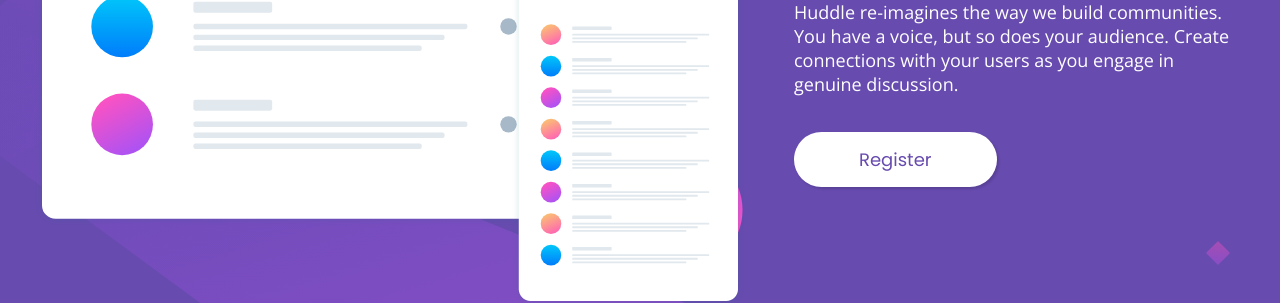
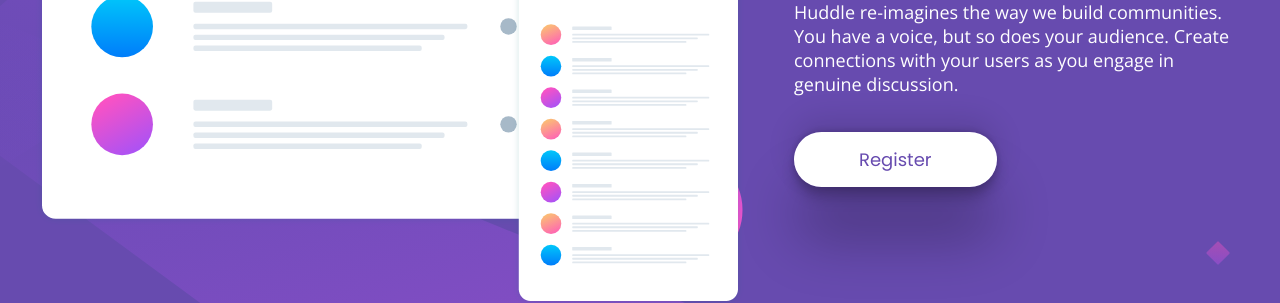
Before and after one commit to flaviafigueredo/huddle-landing-page-with-single-introductory-section-master, a plain HTML site: page index.html in a window 1280 px wide. Shown: the part 353-656 px from the top of the page. Drawn offline with nearby package versions, Linux system fonts and the light colour scheme.

Commit message:
adicionado max-width, min-height e trocado o box-shadow do botão

```diff
--- a/src/css/style.css
+++ b/src/css/style.css
@@ -2,7 +2,7 @@ html {
     background: url(../images/bg-desktop.svg) center center no-repeat;
     background-size: cover;
     background-color: hsl(257, 40%, 49%);
-    height: 100vh;
+    min-height: 100vh;
 }
 
 .header {
@@ -17,6 +17,7 @@ html {
     display: flex;
     justify-content: center;
     align-items: center;
+    max-width: 1440px;
 }
 
 .container .image {
@@ -45,7 +46,7 @@ html {
     padding: 15px 65px;
     border-radius: 30px;
     margin-left: 50px;
-    box-shadow: rgba(0, 0, 0, 0.15) 1.95px 1.95px 2.6px;
+    box-shadow: rgba(0, 0, 0, 0.25) 0px 54px 55px, rgba(0, 0, 0, 0.12) 0px -12px 30px, rgba(0, 0, 0, 0.12) 0px 4px 6px, rgba(0, 0, 0, 0.17) 0px 12px 13px, rgba(0, 0, 0, 0.09) 0px -3px 5px;
     transition: 0.3s;
 }
 
```
